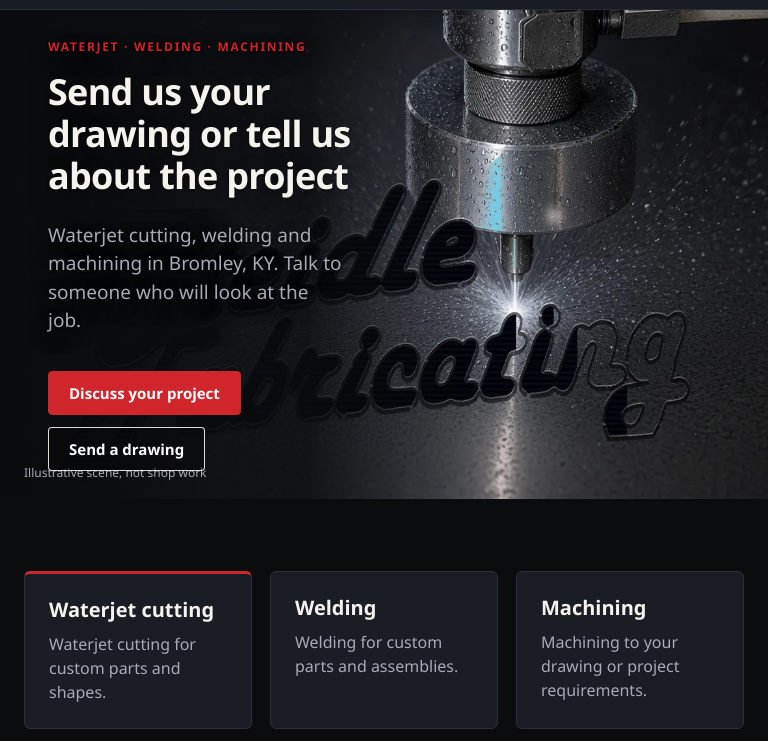
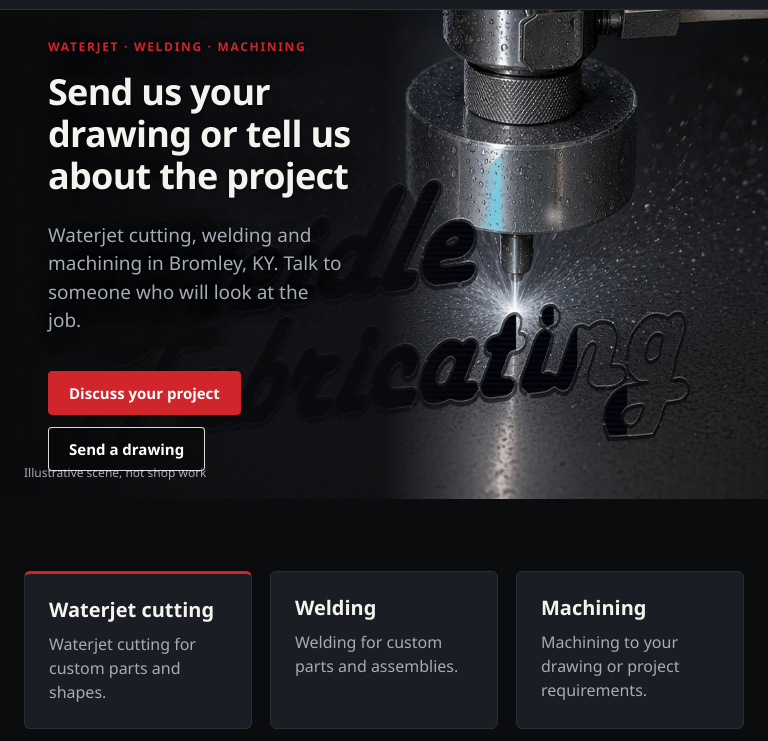
Before and after one commit to card0si/steidle-preview, a plain HTML site: page index.html in a window 768 px wide. Shown: the part 59-800 px from the top of the page. Drawn offline with Linux system fonts and the light colour scheme.

Commit message:
768 hero scrim .88 to 50%, 0 by 62% (Pixel spec)

```diff
--- a/site.css
+++ b/site.css
@@ -620,3 +620,7 @@ body.menu-lock { overflow: hidden; }
 }
 .sign-card.crop-a img { object-position: 30% 40%; }
 .sign-card.crop-b img { object-position: 70% 55%; }
+/* Pixel 7:35 spec: tablet hero scrim (720-1023) so copy never sits on the image lettering */
+@media (min-width: 720px) and (max-width: 1023px) {
+  .hero-scrim { background: linear-gradient(90deg, rgba(10,11,13,.88) 0%, rgba(10,11,13,.88) 50%, rgba(10,11,13,0) 62%); }
+}
```
